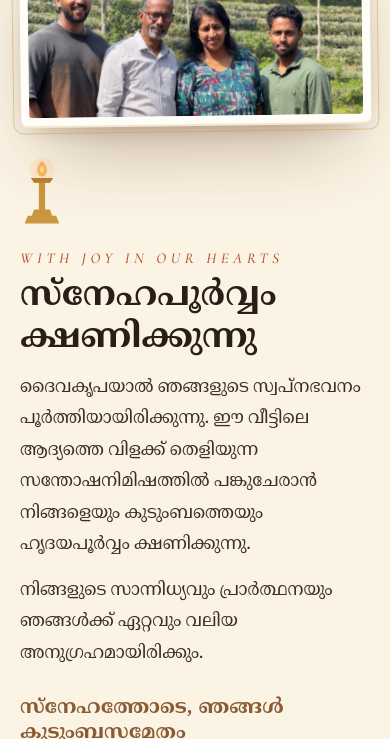
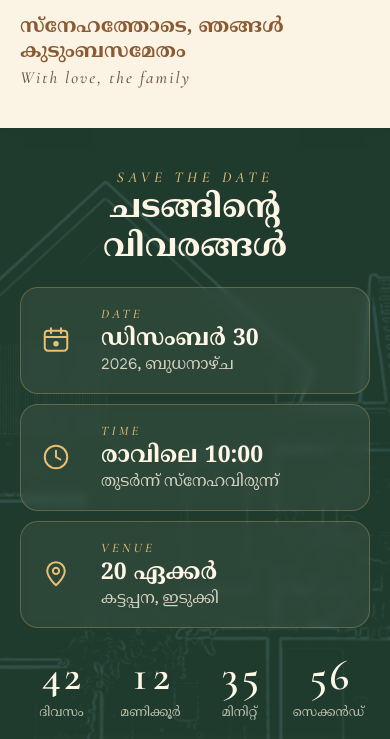
Before and after one commit to mobinzjinxter-max/housewarming-invite, a plain HTML site: page index.html in a window 390 px wide. Shown: the part 3351-4090 px from the top of the page. Drawn offline with nearby package versions, Linux system fonts and the light colour scheme.

Commit message:
Full-quality interior render and tighter spacing
Use the original 2048px staircase render from the interior designer's PDF,
cut the blank cream fade (family section now slides up over the room) and
reduce padding between sections.

Co-Authored-By: Claude Opus 5.5 <noreply@anthropic.com>

```diff
--- a/index.html
+++ b/index.html
@@ -36,7 +36,7 @@
   img{display:block;max-width:100%}
 
   /* ---------- HERO STAGE ---------- */
-  #stage{position:relative;height:380vh;background:var(--night)}
+  #stage{position:relative;height:310vh;background:var(--night)}
   .hero-text.settled{transition:none}
   .sticky{position:sticky;top:0;height:100vh;height:100svh;overflow:hidden;background:
       radial-gradient(120% 90% at 50% 110%, #1b3a5c 0%, var(--night) 60%)}
@@ -108,16 +108,18 @@
   .built .skip{opacity:0;pointer-events:none}
 
   /* ---------- CONTENT ---------- */
-  section.page{position:relative;padding:clamp(72px,11vw,140px) 16px}
+  section.page{position:relative;padding:clamp(44px,6vw,80px) 16px}
+  #family{padding-top:clamp(36px,4vw,56px);z-index:2;margin-top:-32px;background:var(--cream);
+    border-radius:28px 28px 0 0;box-shadow:0 -22px 44px -24px rgba(20,12,6,.55)}
   .wrap{max-width:1120px;margin:0 auto}
-  .reveal{opacity:0;transform:translateY(40px);transition:opacity 1.1s ease,transform 1.1s cubic-bezier(.2,.8,.2,1)}
+  .reveal{opacity:0;transform:translateY(22px);transition:opacity .8s ease,transform .8s cubic-bezier(.2,.8,.2,1)}
   .reveal.in{opacity:1;transform:none}
 
-  .lamp{display:block;margin:0 auto 18px;width:56px;height:auto}
+  .lamp{display:block;margin:0 auto 12px;width:50px;height:auto}
   .flame{transform-origin:28px 22px;animation:flicker 2.4s ease-in-out infinite}
   @keyframes flicker{0%,100%{transform:scale(1,1) rotate(0)}25%{transform:scale(.94,1.06) rotate(-2deg)}50%{transform:scale(1.04,.96) rotate(1.5deg)}75%{transform:scale(.97,1.04) rotate(-1deg)}}
 
-  .family{display:grid;grid-template-columns:1.15fr .85fr;gap:clamp(32px,5vw,72px);align-items:center}
+  .family{display:grid;grid-template-columns:1.15fr .85fr;gap:clamp(24px,4vw,56px);align-items:center}
   .frame{position:relative;perspective:1200px}
   .frame-inner{position:relative;border-radius:6px;padding:12px;background:#fffdf8;
     box-shadow:0 2px 0 var(--cream2),0 40px 80px -30px rgba(90,50,20,.45),0 12px 24px -12px rgba(90,50,20,.3);
@@ -130,17 +132,17 @@
   .tape{position:absolute;width:110px;height:28px;background:rgba(201,151,63,.28);top:-12px;left:50%;transform:translateX(-50%) rotate(-3deg);backdrop-filter:blur(1px)}
 
   .kicker{font:italic 500 clamp(15px,1.5vw,19px) var(--en);letter-spacing:.3em;text-transform:uppercase;color:var(--terra)}
-  h3.title{font:800 clamp(34px,4.6vw,58px)/1.25 var(--ml-head);margin:.25em 0 .35em;color:var(--ink)}
+  h3.title{font:800 clamp(32px,4.4vw,54px)/1.22 var(--ml-head);margin:.15em 0 .3em;color:var(--ink)}
   .invite p{font-size:clamp(18px,1.7vw,21px);line-height:1.85;color:#3d2e22}
   .invite p+p{margin-top:14px}
-  .sign{margin-top:26px;font:700 20px var(--ml-head);color:var(--teak)}
+  .sign{margin-top:18px;font:700 20px var(--ml-head);color:var(--teak)}
   .sign span{display:block;font:italic 500 17px var(--en);letter-spacing:.12em;color:var(--muted);margin-top:2px}
 
   .details{background:var(--leaf);color:#f6ecd9;overflow:hidden}
   .details::before{content:"";position:absolute;inset:0;opacity:.12;background:url(assets/house-blueprint.webp) center 80%/cover no-repeat;pointer-events:none}
   .details .kicker{color:#e8bf74;text-align:center;display:block}
   .details h3.title{color:#fff6e6;text-align:center}
-  .cards{display:grid;grid-template-columns:repeat(3,1fr);gap:20px;margin-top:40px}
+  .cards{display:grid;grid-template-columns:repeat(3,1fr);gap:16px;margin-top:24px}
   .card{position:relative;background:rgba(255,248,236,.06);border:1px solid rgba(232,191,116,.28);border-radius:18px;padding:30px 24px;text-align:center;backdrop-filter:blur(4px)}
   .card svg{width:34px;height:34px;color:#e8bf74;margin:0 auto 14px;display:block}
   .card .lbl{font:italic 500 15px var(--en);letter-spacing:.25em;text-transform:uppercase;color:#e8bf74}
@@ -148,11 +150,11 @@
   .card .sub{font-size:17px;opacity:.85}
   .reveal.d1{transition-delay:.12s}.reveal.d2{transition-delay:.24s}.reveal.d3{transition-delay:.36s}
 
-  .countdown{display:flex;justify-content:center;gap:clamp(10px,2.5vw,28px);margin-top:54px}
+  .countdown{display:flex;justify-content:center;gap:clamp(10px,2.5vw,28px);margin-top:32px}
   .cd{min-width:clamp(68px,10vw,104px);text-align:center}
   .cd b{display:block;font:600 clamp(38px,5.5vw,68px)/1 var(--en);font-variant-numeric:tabular-nums;color:#fff6e6}
   .cd span{display:block;margin-top:8px;font-size:15px;opacity:.75}
-  .actions{display:flex;justify-content:center;flex-wrap:wrap;gap:14px;margin-top:46px}
+  .actions{display:flex;justify-content:center;flex-wrap:wrap;gap:12px;margin-top:28px}
   .btn{display:inline-flex;align-items:center;gap:10px;padding:14px 24px;border-radius:99px;font:700 17px var(--ml-body);text-decoration:none;cursor:pointer;border:0;transition:transform .2s,box-shadow .2s,background .2s}
   .btn svg{width:20px;height:20px}
   .btn.primary{background:#e8bf74;color:#2a1f17;box-shadow:0 10px 30px -10px rgba(232,191,116,.7)}
@@ -160,10 +162,10 @@
   .btn:hover{transform:translateY(-2px)}
   .btn:focus-visible{outline:3px solid #fff6e6;outline-offset:3px}
 
-  footer{background:var(--cream);text-align:center;padding:clamp(72px,10vw,120px) 16px clamp(56px,8vw,90px)}
+  footer{background:var(--cream);text-align:center;padding:clamp(40px,6vw,72px) 16px clamp(36px,5vw,56px)}
   footer h4{font:700 clamp(26px,3.4vw,40px)/1.4 var(--ml-head);color:var(--ink);max-width:760px;margin:0 auto}
   footer p{margin-top:14px;font:italic 500 18px var(--en);letter-spacing:.16em;color:var(--muted);text-transform:uppercase}
-  .orn{width:160px;height:14px;margin:26px auto 0;color:var(--gold)}
+  .orn{width:160px;height:14px;margin:18px auto 0;color:var(--gold)}
 
   /* ---------- PHONE (portrait): title on top, house in the middle, hint at the bottom ---------- */
   .portrait .hero-text{top:0;bottom:0;display:flex;flex-direction:column;justify-content:space-between;
@@ -184,22 +186,23 @@
     .cards{grid-template-columns:1fr}
   }
   @media (max-width:600px){
-    section.page{padding:64px 20px}
+    section.page{padding:40px 20px}
+    #family{padding-top:32px;margin-top:-24px;border-radius:22px 22px 0 0}
     .frame-inner{padding:8px;transform:rotate(-.8deg)}
     .frame-inner::before{inset:-8px}
     .invite p{font-size:17.5px;line-height:1.8}
     .invite .lamp{width:44px}
-    .cards{gap:12px;margin-top:28px}
+    .cards{gap:10px;margin-top:18px}
     .card{display:grid;grid-template-columns:44px 1fr;column-gap:16px;align-items:center;text-align:left;padding:18px 20px}
     .card svg{grid-row:1 / 4;margin:0;width:30px;height:30px}
     .card .lbl{font-size:13px}
     .card .big{font-size:23px;margin:2px 0 0}
     .card .sub{font-size:16px}
-    .countdown{gap:6px;margin-top:40px}
+    .countdown{gap:6px;margin-top:26px}
     .cd{min-width:0;flex:1}
     .cd b{font-size:clamp(34px,11vw,46px)}
     .cd span{font-size:13px}
-    .actions{flex-direction:column;align-items:stretch;gap:12px;margin-top:36px}
+    .actions{flex-direction:column;align-items:stretch;gap:10px;margin-top:24px}
     .btn{justify-content:center;padding:16px 20px}
     footer h4{font-size:26px}
     footer p{font-size:15px}
@@ -477,16 +480,16 @@ const EVENT = {
     const w = ease(clamp01((p-.40)/.48));
     if (!reduce) insideImg.style.transform =
       `scale(${1.28 - .28*w}) translate3d(${-cx*10}px,${-cy*6}px,0)`;
-    const m = clamp01((p-.50)/.08) * (1 - clamp01((p-.84)/.06));
+    const m = clamp01((p-.50)/.07) * (1 - clamp01((p-.80)/.05));
     mid.style.opacity = m; mid.style.transform = `translateY(${(1-m)*20}px)`;
     // 4. soft fade to the invitation below
-    cream.style.opacity = clamp01((p-.88)/.11);
+    // 4. the invitation slides up over the room as a card (no blank fade)
     requestAnimationFrame(frame);
   }
   requestAnimationFrame(frame);
 
   /* ---- reveal on scroll ---- */
-  const io = new IntersectionObserver(es => es.forEach(e => { if (e.isIntersecting){ e.target.classList.add("in"); io.unobserve(e.target); } }), {threshold:.18});
+  const io = new IntersectionObserver(es => es.forEach(e => { if (e.isIntersecting){ e.target.classList.add("in"); io.unobserve(e.target); } }), {threshold:.05, rootMargin:"0px 0px -4% 0px"});
   document.querySelectorAll(".reveal").forEach(el => io.observe(el));
 
   /* ---- countdown ---- */
```
Also changed, not shown: assets/interior.jpg.
